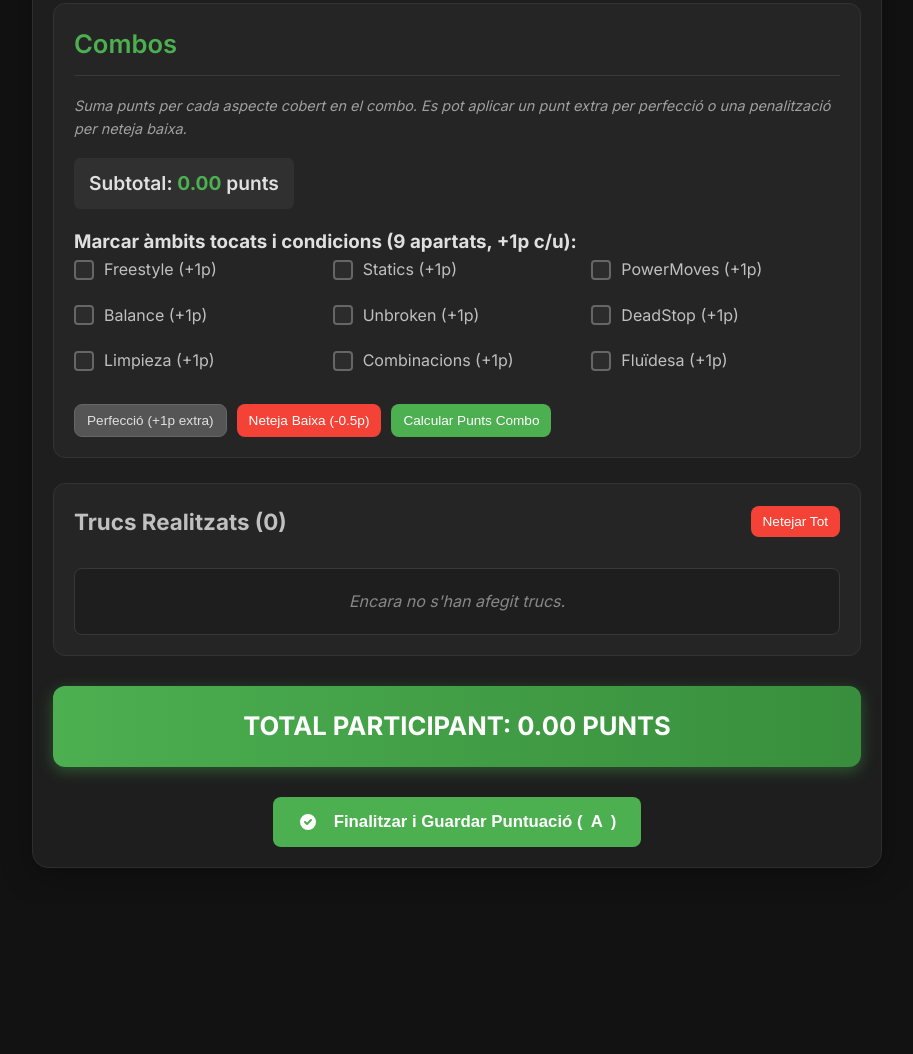
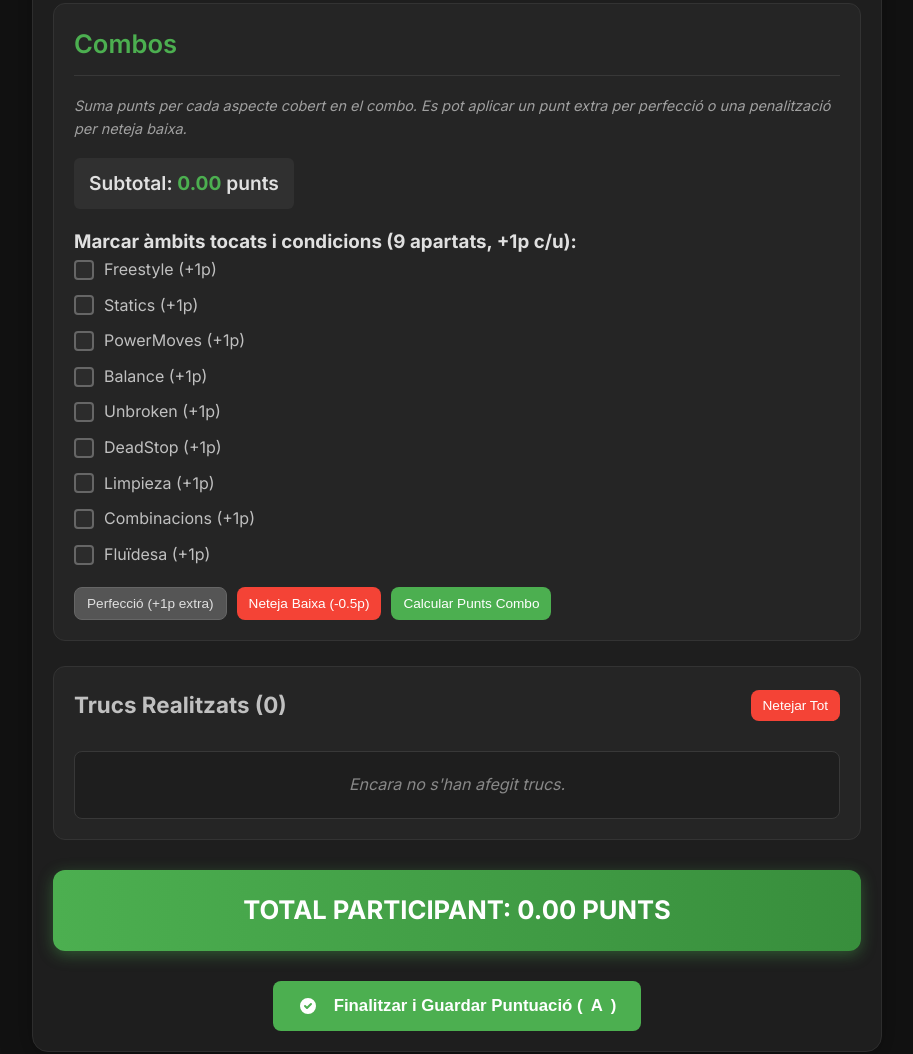
Before and after one commit to chafeksw/SthenosMania, a plain HTML site: page index.html in a window 1280 px wide. Shown: the part 2970-4024 px from the top of the page, without its empty margins (183-1096 px from the left). Before the commit the page ends 3873 px from the top, so only its background shows below. Drawn offline with Linux system fonts and the light colour scheme.

Commit message:
Update style.css

```diff
--- a/style.css
+++ b/style.css
@@ -691,9 +691,3 @@ body {
     .recommended-tricks-area { flex-direction: column; }
     .recommended-controls-placeholder { min-width: 100%; margin-top: 15px; }
 }
-
-.checkbox-grid-combos {
-    display: grid;
-    grid-template-columns: repeat(auto-fit, minmax(200px, 1fr)); /* O ajusta según necesites */
-    gap: 10px; /* Espacio entre checkboxes */
-}
```
